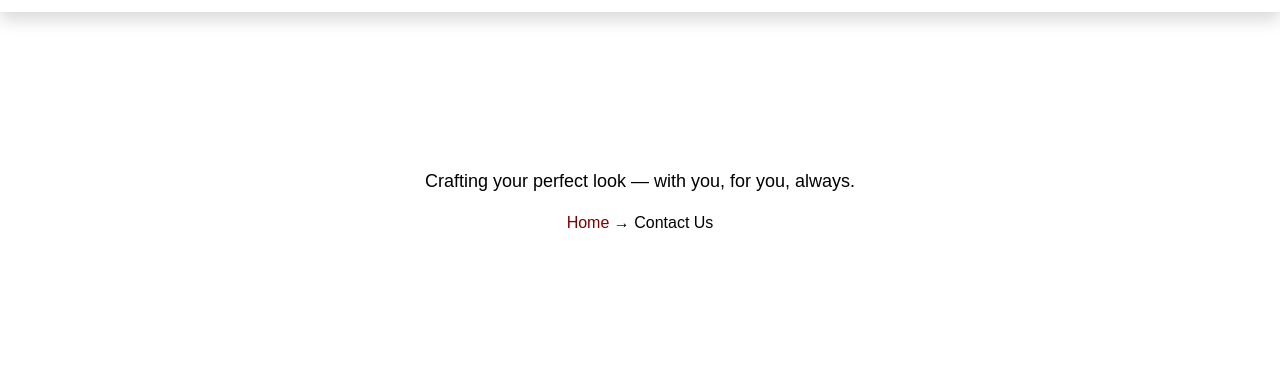
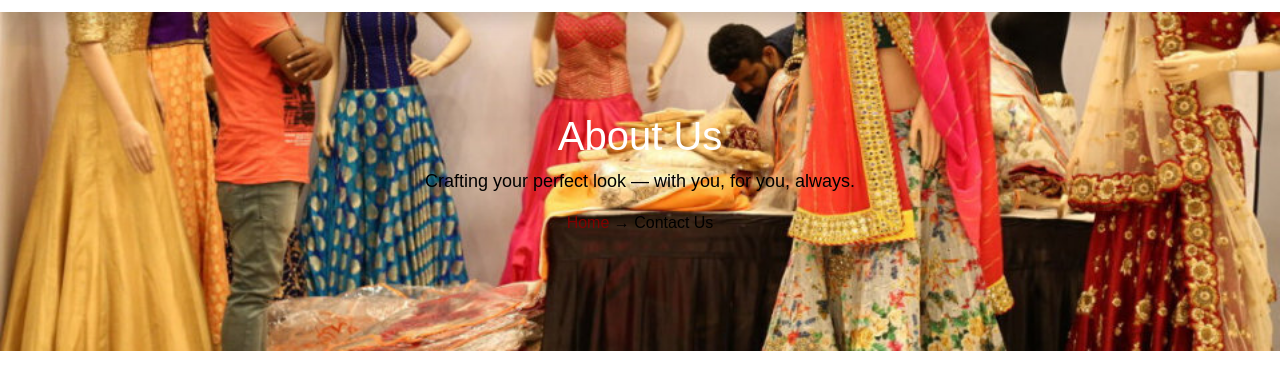
Before and after one commit to NehaC123-ux/E-Commarce, a plain HTML site: page about.html in a window 1280 px wide. Shown: the part 98-488 px from the top of the page. Drawn offline with nearby package versions, Linux system fonts and the light colour scheme.

Commit message:
Update about.css

```diff
--- a/about.css
+++ b/about.css
@@ -24,7 +24,7 @@ body {
   }
 
 .hero-section {
-    background-image: url("assets/disg5.jpg");
+    background-image: url("disg5.jpg");
     background-repeat: no-repeat;
     background-size: cover;
     background-position: center;
```
